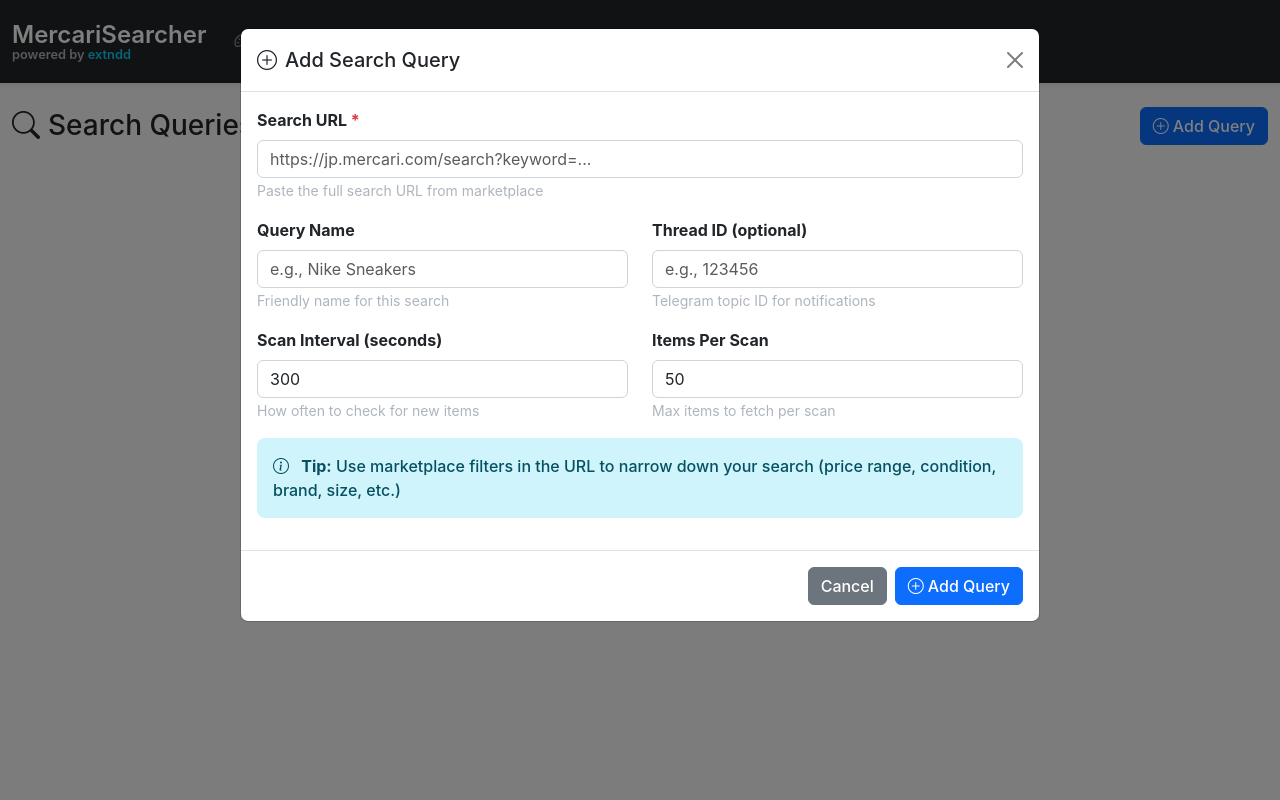
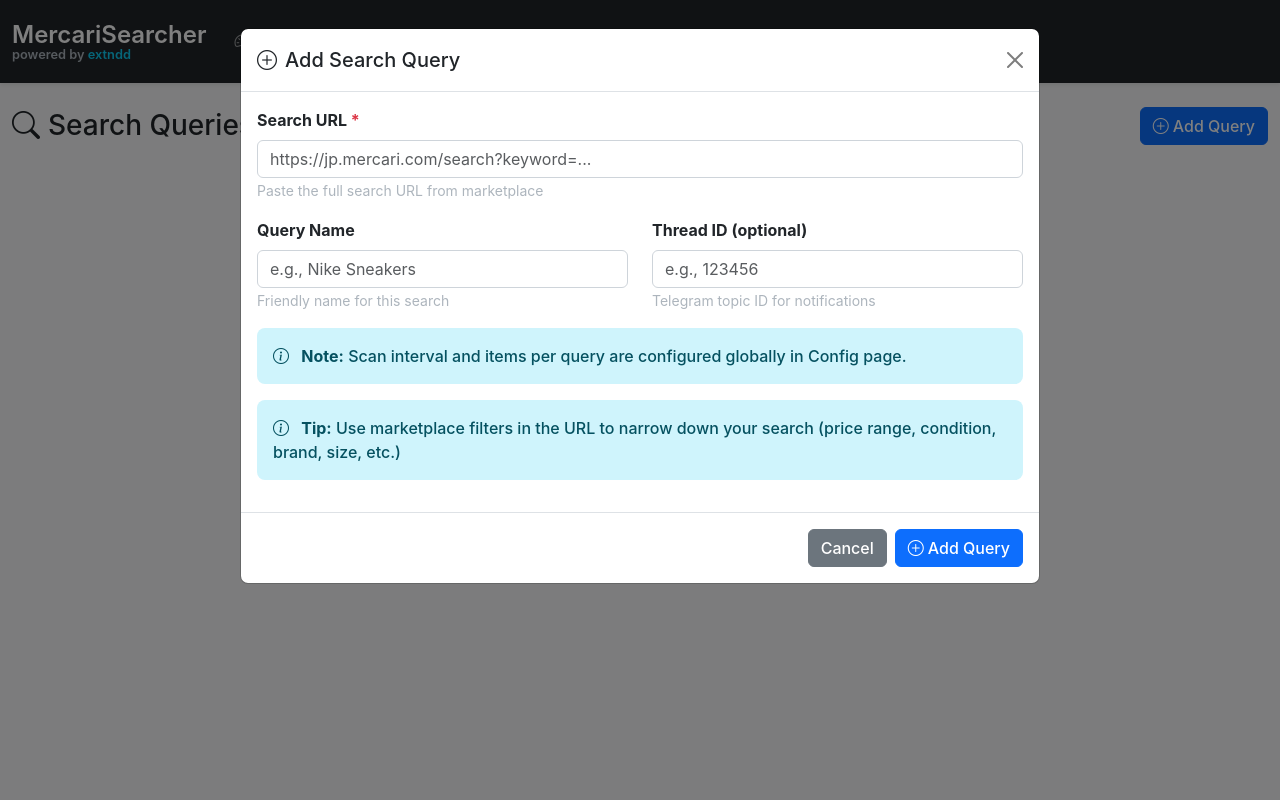
Before and after one commit to 2extndd/MRS, a Flask app: page /queries in a window 1280 px wide, after a click on "Add Query". Run offline with Flask 3, Linux system fonts and the light colour scheme; some libraries are stand-ins or nearby versions.

Commit message:
Remove per-query scan_interval and scan_limit settings
УДАЛЕНО:
- scan_interval per-query настройка (не использовалась)
- scan_limit per-query настройка (не использовалась)
- Поля из Web UI (queries page)
- JavaScript код обработки этих полей
- Backend обработка в app.py

ОСТАВЛЕНО:
- Только глобальные настройки из Config page:
  - SEARCH_INTERVAL (как часто запускать ВСЕ сканирования)
  - ITEMS_PER_QUERY (сколько items получать)

ПРИЧИНА:
- Per-query настройки отображались в UI, но НЕ использовались в коде
- Создавали путаницу для пользователей
- Глобальных настроек достаточно

Теперь все queries используют глобальные настройки из Config.

```diff
--- a/web_ui_plugin/app.py
+++ b/web_ui_plugin/app.py
@@ -508,7 +508,6 @@
             brand=data.get('brand') or validation.get('brand'),
             condition=data.get('condition') or validation.get('condition'),
             size=data.get('size') or validation.get('size'),
-            scan_interval=data.get('scan_interval', 300),
             notify_on_price_drop=data.get('notify_on_price_drop', False)
         )
 
@@ -557,11 +556,8 @@
             'keyword': data.get('keyword') or validation.get('keyword')
         }
 
-        # Add scan_limit and scan_interval if provided
-        if 'scan_limit' in data:
-            update_data['scan_limit'] = data['scan_limit']
-        if 'scan_interval' in data:
-            update_data['scan_interval'] = data['scan_interval']
+        # Note: scan_limit and scan_interval are now configured globally in config
+        # and are not stored per-query anymore
 
         db.update_search(query_id, **update_data)
 
--- a/web_ui_plugin/templates/queries.html
+++ b/web_ui_plugin/templates/queries.html
@@ -85,11 +85,10 @@
 
                     <!-- Scan Settings -->
                     <div class="small text-muted mb-3">
-                        <div><i class="bi bi-clock me-1"></i>Interval: {{ search.scan_interval or 300 }}s</div>
-                        <div><i class="bi bi-hash me-1"></i>Limit: {{ search.scan_limit or 50 }} items</div>
                         {% if search.thread_id %}
                         <div><i class="bi bi-chat-dots me-1"></i>Thread: {{ search.thread_id }}</div>
                         {% endif %}
+                        <div class="text-muted fst-italic">Using global config settings</div>
                     </div>
 
                     <!-- Last Scanned -->
@@ -169,19 +168,9 @@
                         </div>
                     </div>
 
-                    <div class="row">
-                        <div class="col-md-6 mb-3">
-                            <label class="form-label fw-bold">Scan Interval (seconds)</label>
-                            <input type="number" class="form-control" name="scan_interval" id="add_scan_interval"
-                                   value="300" min="60">
-                            <small class="text-muted">How often to check for new items</small>
-                        </div>
-                        <div class="col-md-6 mb-3">
-                            <label class="form-label fw-bold">Items Per Scan</label>
-                            <input type="number" class="form-control" name="scan_limit" id="add_scan_limit"
-                                   value="50" min="10" max="100">
-                            <small class="text-muted">Max items to fetch per scan</small>
-                        </div>
+                    <div class="alert alert-info">
+                        <i class="bi bi-info-circle me-2"></i>
+                        <strong>Note:</strong> Scan interval and items per query are configured globally in Config page.
                     </div>
 
                     <div class="alert alert-info">
@@ -229,15 +218,9 @@
                         </div>
                     </div>
 
-                    <div class="row">
-                        <div class="col-md-6 mb-3">
-                            <label class="form-label fw-bold">Scan Interval (seconds)</label>
-                            <input type="number" class="form-control" name="scan_interval" id="edit_scan_interval" min="60">
-                        </div>
-                        <div class="col-md-6 mb-3">
-                            <label class="form-label fw-bold">Items Per Scan</label>
-                            <input type="number" class="form-control" name="scan_limit" id="edit_scan_limit" min="10" max="100">
-                        </div>
+                    <div class="alert alert-info">
+                        <i class="bi bi-info-circle me-2"></i>
+                        <strong>Note:</strong> Scan interval and items per query are configured globally in Config page.
                     </div>
                 </form>
             </div>
@@ -290,9 +273,7 @@
     const data = {
         search_url: formData.get('search_url'),
         name: formData.get('name'),
-        thread_id: formData.get('thread_id'),
-        scan_interval: parseInt(formData.get('scan_interval')) || 300,
-        scan_limit: parseInt(formData.get('scan_limit')) || 50
+        thread_id: formData.get('thread_id')
     };
 
     fetch('/api/queries/add', {
@@ -330,10 +311,8 @@
                 const editSearchUrlEl = document.getElementById('edit_search_url');
                 const editNameEl = document.getElementById('edit_name');
                 const editThreadIdEl = document.getElementById('edit_thread_id');
-                const editScanIntervalEl = document.getElementById('edit_scan_interval');
-                const editScanLimitEl = document.getElementById('edit_scan_limit');
 
-                if (!editQueryIdEl || !editSearchUrlEl || !editNameEl || !editThreadIdEl || !editScanIntervalEl || !editScanLimitEl) {
+                if (!editQueryIdEl || !editSearchUrlEl || !editNameEl || !editThreadIdEl) {
                     console.error('Edit form elements not found!');
                     alert('❌ Error: Edit form not properly loaded');
                     return;
@@ -343,8 +322,6 @@
                 editSearchUrlEl.value = query.search_url || '';
                 editNameEl.value = query.name || '';
                 editThreadIdEl.value = query.thread_id || '';
-                editScanIntervalEl.value = query.scan_interval || 300;
-                editScanLimitEl.value = query.scan_limit || 50;
 
                 // Show modal
                 const modalEl = document.getElementById('editQueryModal');
@@ -375,9 +352,7 @@
     const data = {
         search_url: formData.get('search_url'),
         name: formData.get('name'),
-        thread_id: formData.get('thread_id'),
-        scan_interval: parseInt(formData.get('scan_interval')) || 300,
-        scan_limit: parseInt(formData.get('scan_limit')) || 50
+        thread_id: formData.get('thread_id')
     };
 
     fetch(`/api/queries/${queryId}`, {
```
